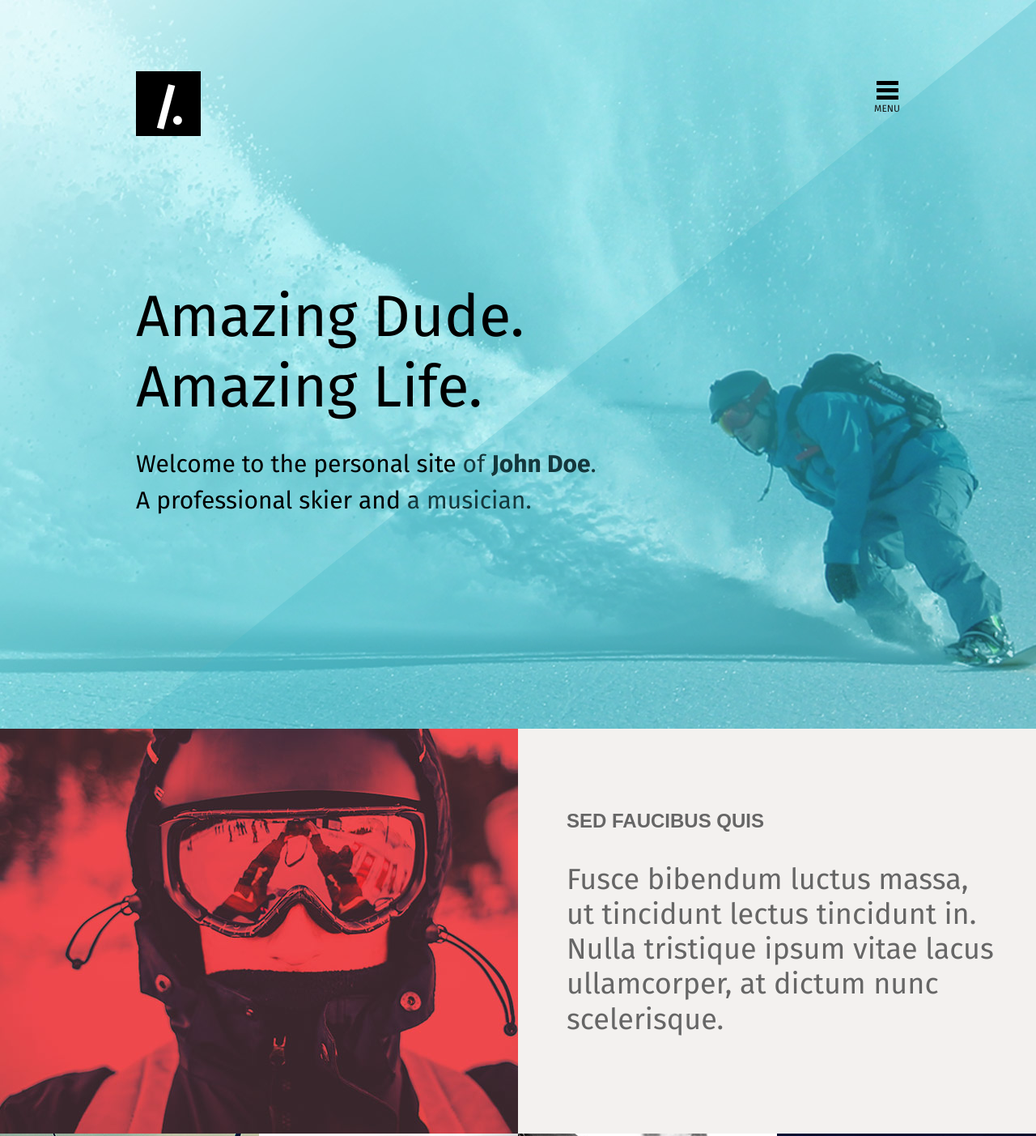
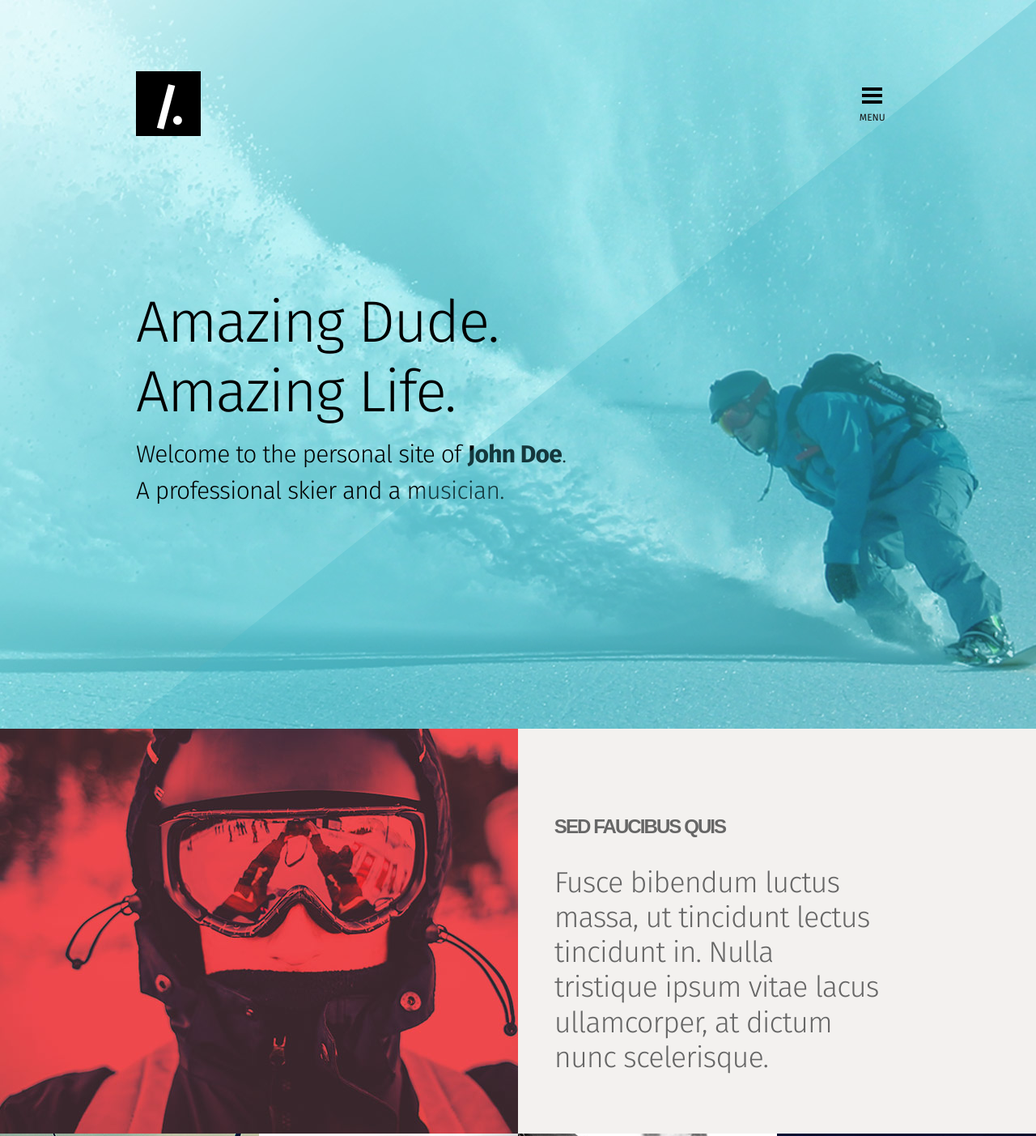
Before and after one commit to alekseyleonov/Amazing, a plain HTML site: page index.html in a window 1280 px wide. Shown: the top 1403 px of the page at 81% size. Drawn offline with Linux system fonts and the light colour scheme.

Commit message:
Исправления, верстка декоративных элементов, pixel perfect

```diff
--- a/css/main.css
+++ b/css/main.css
@@ -12,6 +12,7 @@ h1{
   font-weight: bold;
   text-transform: uppercase;
   line-height: 1.2;
+  letter-spacing: -0.08em;
 }
 
 h2{
@@ -26,6 +27,7 @@ h2{
 
 .container{
   max-width: 1600px;
+  min-width: 1280px;
   margin-left: auto;
   margin-right: auto;
 }
@@ -60,14 +62,15 @@ header{
   font-weight: bold;
   text-align: center;
   text-decoration: none;
+
+  z-index: 1;
 }
 
-.menu {
+.menu a {
   display: block;
   position: absolute;
-  right: 13.125%;
-  top: 100px;
-  /*margin-right: 15px;*/
+  right: 14.55%;
+  top: 108px;
 
   font-size: 12px;
   color: rgb(20, 20, 20);
@@ -75,11 +78,13 @@ header{
   text-align: center;
   text-transform: uppercase;
   text-decoration: none;
+
+  z-index: 1;
 }
 
 .menu_decor{
-  width: 27px;
-  height: 5px;
+  width: 25px;
+  height: 4px;
   background-color: black;
 
   margin-left: auto;
@@ -87,21 +92,36 @@ header{
   margin-bottom: 4px;
 }
 
+.menu_decor:nth-child(3){
+  margin-bottom: 10px;
+}
+
 .introduce span{
   display: block;
-  padding-top: 348.474px;
+
+  padding-top: 355px;
   margin-left: 13.125%;
+
   font-size: 72px;
   line-height: 1.2;
+  font-weight: 300;
+  letter-spacing: -0.025em;
 }
 
 .introduce p{
   margin-left: 13.125%;
+  margin-top: 11px;
 
   font-size: 30px;
   line-height: 1.5;
+  letter-spacing: -0.025em;
+  font-weight: 300;
 
-  width: 580px;
+  width: 555px;
+}
+
+strong{
+  font-weight: bold;
 }
 
 .slanted {
@@ -109,7 +129,7 @@ header{
   right: 0;
   bottom: 0px;
 
-  border-left: solid 1124px transparent;
+  border-left: solid 1129px transparent;
   border-bottom: solid 900px rgba(66, 183, 200, 0.3);
 }
 
@@ -142,14 +162,19 @@ header{
 }
 
 .hero_text h1{
-  margin-top: 100px;
-  margin-left: 60px;
-  font-size: 24px;
+  margin-top: 107px;
+  margin-left: 7%;
+  letter-spacing: -0.08em;
 }
 
 .hero_text p{
-  max-width: 530px;
-  margin-left:  60px;
+  width: 63%;
+
+  margin-left: 7%;
+  margin-top: 33px;
+
+  letter-spacing: -0.025em;
+  font-weight: 300;
 }
 
 .galery{
@@ -192,21 +217,25 @@ header{
 }
 
 .instagramm h1 {
-  font-size: 24px;
   margin-left: 26.25%;
-  margin-top: 124px;
+  margin-top: 118px;
 }
+
 .instagramm p {
   margin-left: 26.25%;
+  margin-top: 34px;
+  margin-bottom: 33px;
 
   font-size: 36px;
   font-weight: lighter;
   line-height: 1.2;
+  letter-spacing: -0.025em;
+  width: 65%;
 }
 
 .instagramm a{
   margin-left: 26.25%;
-  padding: 20px 30px 15px 30px;
+  padding: 18px 25px 15px 25px;
 
   text-decoration: none;
   font-size: 18px;
@@ -214,6 +243,7 @@ header{
   font-weight: bold;
   text-transform: uppercase;
   line-height: 1.2;
+  letter-spacing: 0.2em;
 
   border: solid 2px rgb(249, 249, 249);
   border-radius: 30px;
@@ -233,8 +263,6 @@ header{
   min-height: 500px;
   width: 33.33%;
 
-  margin-top: -16px;
-
   background-color: #212227;
 }
 
@@ -244,6 +272,7 @@ header{
   text-transform: uppercase;
 
   padding-top: 140px;
+  margin-top: 0px;
   margin-left: 15%;
 }
 
@@ -289,6 +318,7 @@ header{
   width: 75%;
 
   background-image: url(../img/photo_dj.jpg);
+  background-position: right;
 }
 
 .music_follow_item{
--- a/index.html
+++ b/index.html
@@ -12,7 +12,8 @@
     <section class="introduce">
       <header>
         <a href="#" class="logo">/.</a>
-        <a href="#" class="menu">
+        <nav class="menu">
+          <a href="#">
             <div class="menu_decor">
             </div>
             <div class="menu_decor">
@@ -21,6 +22,7 @@
             </div>
             Menu
           </a>
+        </nav>
       </header>
       <span>
         Amazing Dude.<br>
```
Lines whose indentation alone changed are shown as unchanged.
